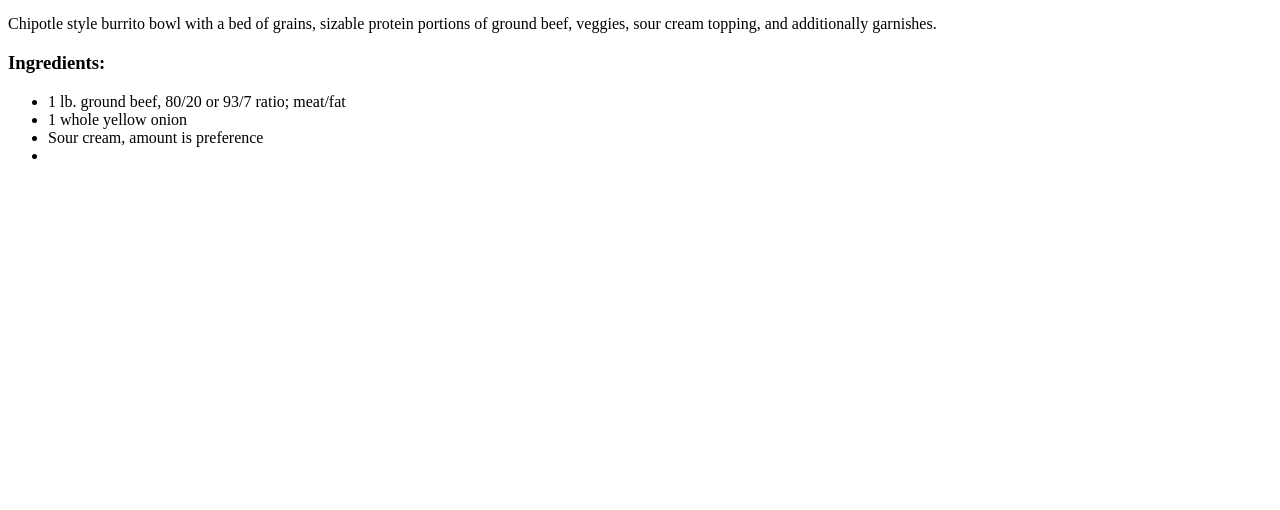
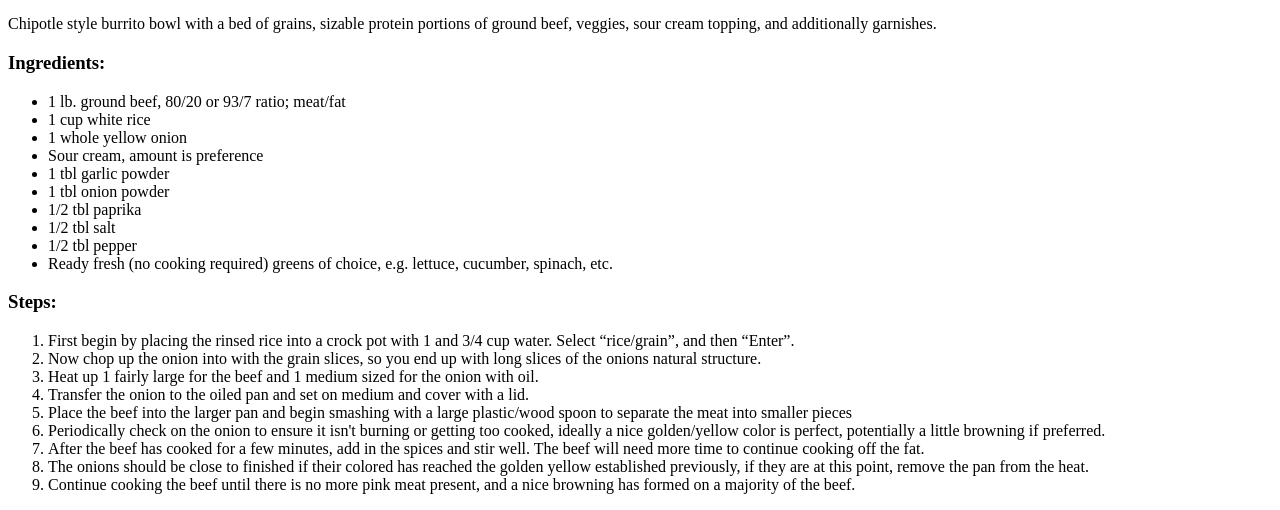
Before and after one commit to atcasimir/odin-recipes, a plain HTML site: page recipes/chipotle-burrito-bowl.html in a window 1280 px wide. Shown: the part 353-863 px from the top of the page. Before the commit the page ends 800 px from the top, so only its background shows below. Drawn offline with Linux system fonts and the light colour scheme.

Commit message:
Add finished chipotle-burrito-bowl file to site

```diff
--- a/recipes/chipotle-burrito-bowl.html
+++ b/recipes/chipotle-burrito-bowl.html
@@ -1,23 +1,55 @@
 <!DOCTYPE html>
 <html lang="en">
+
 <head>
     <meta charset="UTF-8">
+    <meta name="viewport" content="width=device-width, initial-scale=1.0">
     <title>Chipotle Burrito Bowl</title>
 </head>
 
 <body>
     <h1>Chipotle Burrito Bowl</h1>
-        <img src="https://healthylittlepeach.com/wp-content/uploads/2023/08/Steak-Burrito-Bowls01013-3.jpg" alt="Picture of a Chipotle style burrito bowl with a bed of grains, sizable protein portions of ground beef, veggies, sour cream topping, and additionally garnishes." width="300">
+    <img src="https://healthylittlepeach.com/wp-content/uploads/2023/08/Steak-Burrito-Bowls01013-3.jpg"
+        alt="Picture of a Chipotle style burrito bowl with a bed of grains, sizable protein portions of ground beef, veggies, sour cream topping, and additionally garnishes."
+        width="300">
 
     <h3>Description:</h3>
-        <p>Chipotle style burrito bowl with a bed of grains, sizable protein portions of ground beef, veggies, sour cream topping, and additionally garnishes.</p>
+    <p>Chipotle style burrito bowl with a bed of grains, sizable protein portions of ground beef, veggies, sour cream
+        topping, and additionally garnishes.</p>
 
     <h3>Ingredients:</h3>
     <ul>
         <li>1 lb. ground beef, 80/20 or 93/7 ratio; meat/fat</li>
+        <li>1 cup white rice</li>
         <li>1 whole yellow onion</li>
         <li>Sour cream, amount is preference</li>
-            <li></li>
+        <li>1 tbl garlic powder</li>
+        <li>1 tbl onion powder</li>
+        <li>1/2 tbl paprika</li>
+        <li>1/2 tbl salt</li>
+        <li>1/2 tbl pepper</li>
+        <li>Ready fresh (no cooking required) greens of choice, e.g. lettuce, cucumber, spinach, etc.</li>
     </ul>
+
+    <h3>Steps:</h3>
+    <ol>
+        <li>First begin by placing the rinsed rice into a crock pot with 1 and 3/4 cup water. Select
+            &ldquo;rice/grain&rdquo;, and then &ldquo;Enter&rdquo;.</li>
+        <li>Now chop up the onion into with the grain slices, so you end up with long slices of the onions natural
+            structure.</li>
+        <li>Heat up 1 fairly large for the beef and 1 medium sized for the onion with oil.</li>
+        <li>Transfer the onion to the oiled pan and set on medium and cover with a lid.</li>
+        <li>Place the beef into the larger pan and begin smashing with a large plastic/wood spoon to separate the meat
+            into smaller pieces</li>
+        <li>Periodically check on the onion to ensure it isn't burning or getting too cooked, ideally a nice
+            golden/yellow color is perfect, potentially a little browning if preferred.</li>
+        <li>After the beef has cooked for a few minutes, add in the spices and stir well. The beef will need more time
+            to continue cooking off the fat.</li>
+        <li>The onions should be close to finished if their colored has reached the golden yellow established
+            previously, if they are at this point, remove the pan from the heat.</li>
+        <li>Continue cooking the beef until there is no more pink meat present, and a nice browning has formed on a
+            majority of the beef.</li>
+    </ol>
 </body>
+
 </html>
```
Also changed, not shown: index.html (+5 -0 lines), recipes/classic-scrambled-eggs.html (added, +11 -0 lines). Lines whose indentation alone changed are shown as unchanged.
